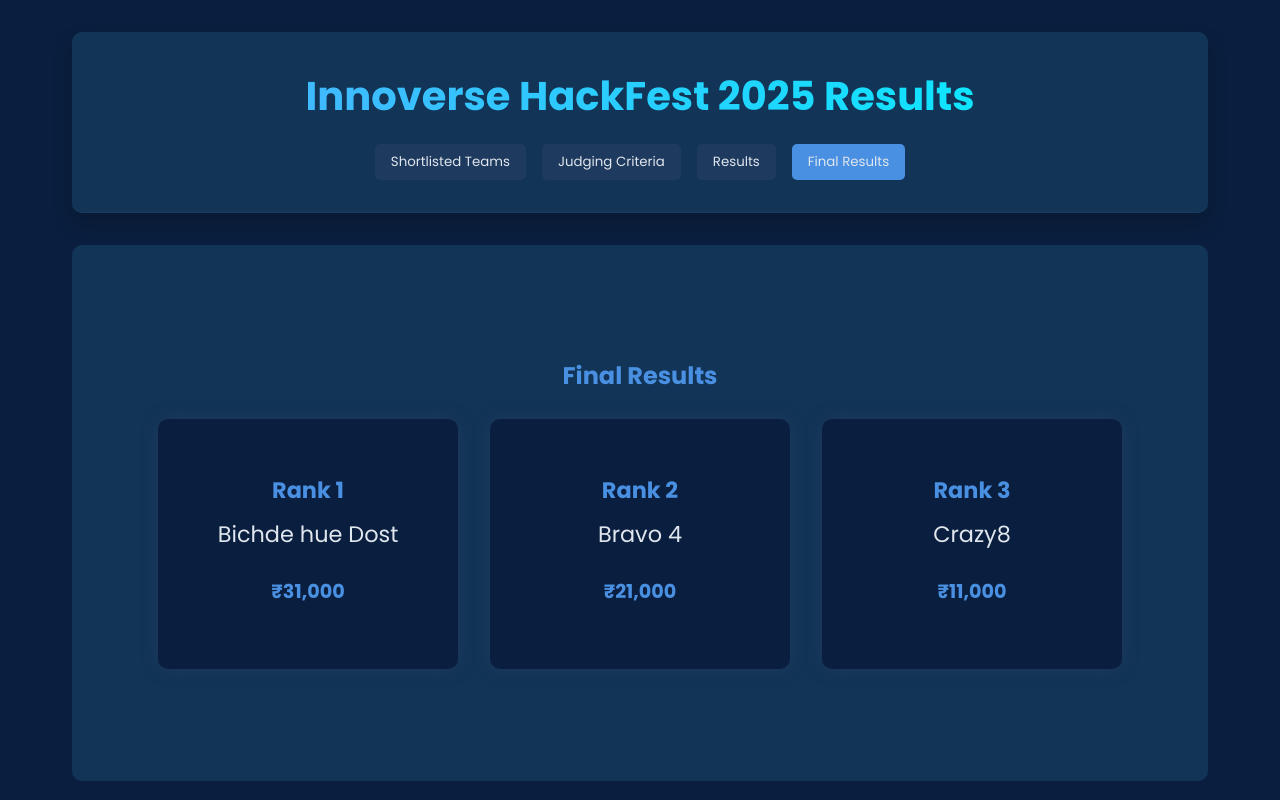
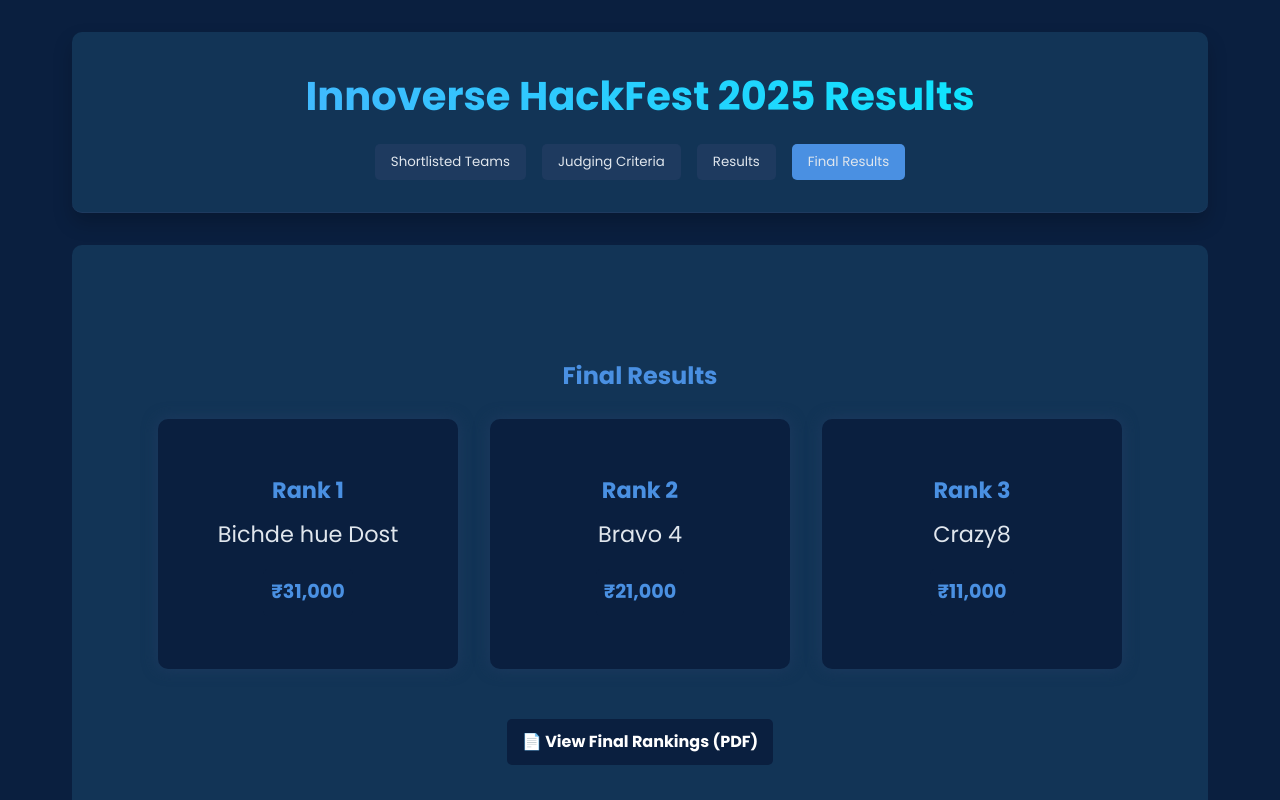
Before and after one commit to acespvg/hackathon-website, a React (Create React App) app in the folder frontend/: page /result in a window 1280 px wide. Shown: the top 800 px of the page. Built offline with nearby package versions, Linux system fonts and the light colour scheme.

Commit message:
Final Round Evaluation added

```diff
--- a/frontend/src/components/Results.css
+++ b/frontend/src/components/Results.css
@@ -316,6 +316,27 @@ body {
   font-weight: bold;
 }
 
+.pdf-container {
+  margin-top: 50px;
+  text-align: center;
+}
+
+.pdf-button {
+  display: inline-block;
+  background-color: var(--navy-blue-dark);
+  color: white;
+  padding: 10px 15px;
+  text-decoration: none;
+  font-weight: bold;
+  border-radius: 5px;
+  transition: background-color 0.3s;
+}
+
+.pdf-button:hover {
+  background-color: var(--primary-color);
+}
+
+
 /* Criteria Table */
 .criteria-table {
   width: 100%;
--- a/frontend/src/components/Results.js
+++ b/frontend/src/components/Results.js
@@ -640,6 +640,8 @@ const Results = () => {
         {activeSection === 'final-results' && (
           <section className="final-results">
             <h2>Final Results</h2>
+
+            {/* Podium Display */}
             <div className="podium">
               {finalResults.map((result, index) => (
                 <div key={index} className={`podium-position position-${result.rank}`}>
@@ -649,8 +651,16 @@ const Results = () => {
                 </div>
               ))}
             </div>
+
+            {/* PDF View Button */}
+            <div className="pdf-container">
+              <a href="/Final Round Evaluation.pdf" target="_blank" rel="noopener noreferrer" className="pdf-button">
+                📄 View Final Rankings (PDF)
+              </a>
+            </div>
           </section>
         )}
+
       </main>
 
       <footer className="results-footer">
```
Also changed, not shown: 1 other file (tests, documents, lock files or other folders).
